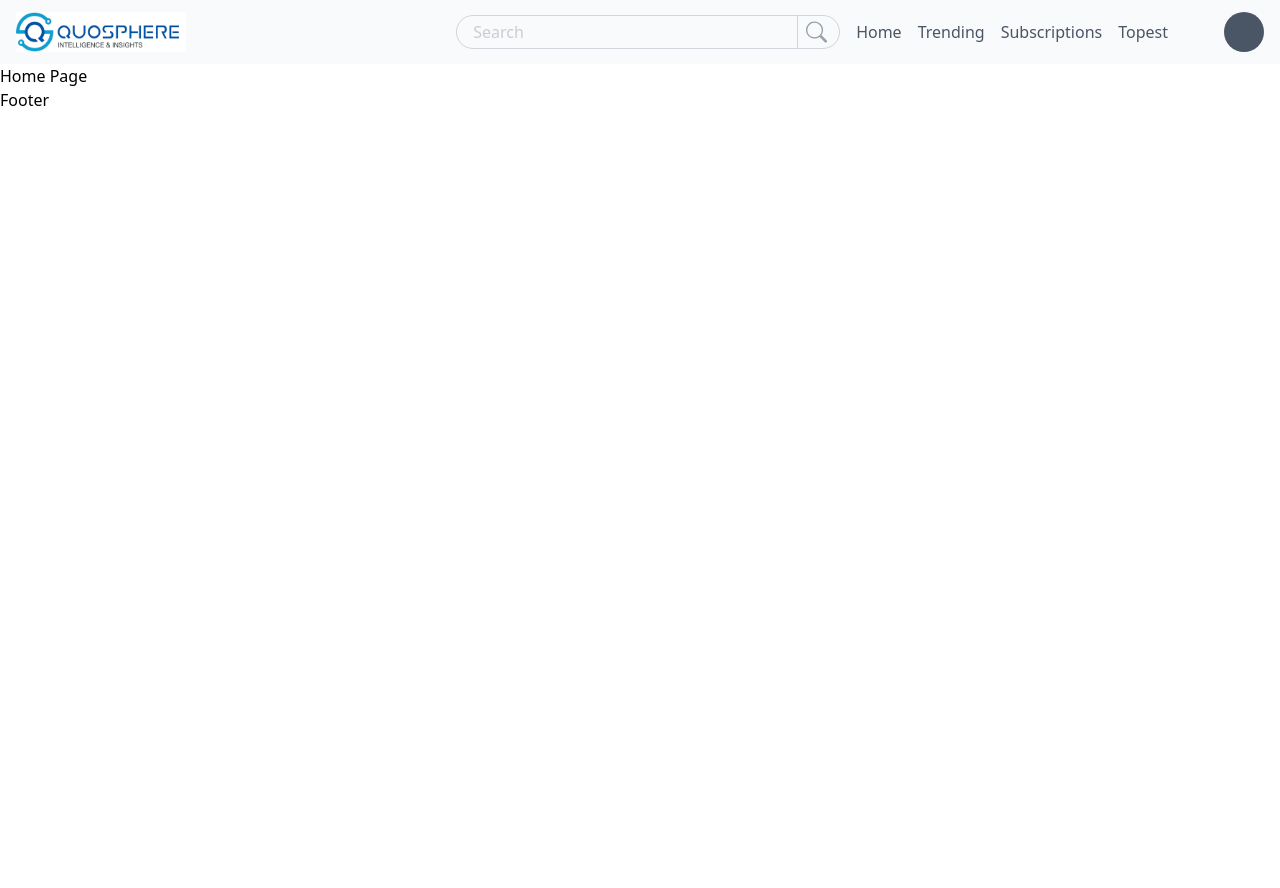
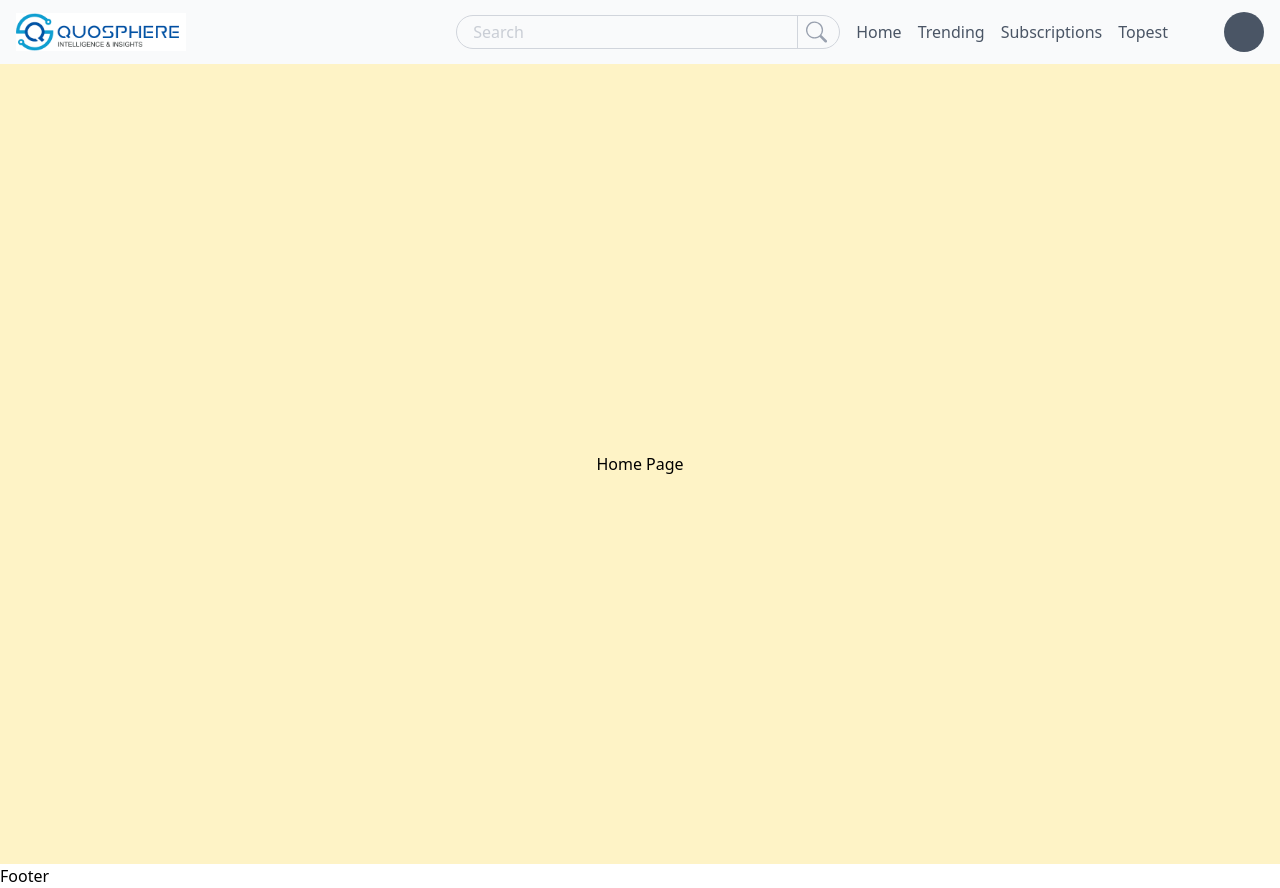
Before and after one commit to iCoder5744/quosphere, a Next.js app: page / in a window 1280 px wide. Before the commit the page ends 800 px from the top, so only its background shows below. Built offline with nearby package versions, Linux system fonts and the light colour scheme.

Commit message:
write a right sentaxt to the logo image

```diff
--- /dev/null
+++ b/src/app/api/auth/route.js
@@ -0,0 +1,7 @@
+export async function GET(req) {
+    return Response.json({ message: "Auth GET request successful" });
+  }
+
+  export async function POST(req) {
+    return Response.json({ message: "Auth POST request successful" });
+  }
--- a/src/app/api/auth/route.jsx
+++ /dev/null
@@ -1,9 +0,0 @@
-import React from 'react'
-
-const route = () => {
-  return (
-    <div>route</div>
-  )
-}
-
-export default route
--- a/src/app/auth/login/page.jsx
+++ /dev/null
@@ -1,9 +0,0 @@
-import React from 'react'
-
-const page = () => {
-  return (
-    <div>page</div>
-  )
-}
-
-export default page
--- a/src/app/auth/register/page.jsx
+++ /dev/null
@@ -1,9 +0,0 @@
-import React from 'react'
-
-const page = () => {
-  return (
-    <div>page</div>
-  )
-}
-
-export default page
--- a/src/app/page.jsx
+++ b/src/app/page.jsx
@@ -2,7 +2,7 @@ import React from 'react'
 
 const page = () => {
   return (
-    <div className='w-full h-full '>Home Page</div>
+    <div className='w-full h-screen bg-amber-100 flex items-center justify-center'>Home Page</div>
   )
 }
 
--- a/src/components/Navbar.jsx
+++ b/src/components/Navbar.tsx
@@ -1,7 +1,8 @@
 import React, { useState } from "react";
+import Image from "next/image";
 import { BsSearch } from "react-icons/bs";
 import { RiMenu2Line } from "react-icons/ri";
-import Sidebar from "../components/Sidebar"; // Import the Sidebar component from your sidebar folder
+import Sidebar from "./Sidebar"; // Import the Sidebar component from your sidebar folder
 
 const Navbar = () => {
   const [isSidebarOpen, setIsSidebarOpen] = useState(false);
@@ -28,7 +29,7 @@ const Navbar = () => {
           />
 
           {/* Logo */}
-          <img src="/logo.png" alt="Logo" className="h-10 md:w-[200px]" />
+          <Image src="/logo.png" alt="" width={200} height={50} className="md:w-[200px]" />
 
           {/* Profile Icon for Small Screens */}
           <div className="sm:hidden min-w-10 min-h-10 bg-gray-600 rounded-full"></div>
@@ -67,16 +68,14 @@ const Navbar = () => {
         <>
           <div
             style={{ backgroundColor: "rgba(31, 41, 55, 0.5)" }} // RGB color with 50% opacity
-  className={`fixed inset-0 z-40 transition-opacity duration-300 ${
-    isSidebarOpen ? "opacity-100" : "opacity-0 pointer-events-none"
+            className={`fixed inset-0 z-40 transition-opacity duration-300 ${isSidebarOpen ? "opacity-100" : "opacity-0 pointer-events-none"
               }`}
             onClick={closeSidebar}
           ></div>
 
           {/* Sidebar */}
           <div
-  className={`fixed inset-y-0 left-0 w-64 bg-white z-50 transform transition-transform duration-300 ease-in-out ${
-    isSidebarOpen ? "translate-x-0" : "-translate-x-full"
+            className={`fixed inset-y-0 left-0 w-64 bg-white z-50 transform transition-transform duration-300 ease-in-out ${isSidebarOpen ? "translate-x-0" : "-translate-x-full"
               }`}
           >
             <Sidebar closeSidebar={closeSidebar} />
--- a/tsconfig.json
+++ b/tsconfig.json
@@ -22,6 +22,6 @@
       "@/*": ["./src/*"]
     }
   },
-  "include": ["next-env.d.ts", "**/*.ts", "**/*.tsx", ".next/types/**/*.ts", "src/app/page.jsx", "src/app/layout.jsx"],
+  "include": ["next-env.d.ts", "**/*.ts", "**/*.tsx", ".next/types/**/*.ts", "src/app/page.jsx", "src/app/layout.js", "src/components/MainLayout.jsx", "src/components/Footer.jsx", "src/components/Sidebar.jsx"],
   "exclude": ["node_modules"]
 }
```
Also changed, not shown: src/app/layout.js (renamed from src/app/layout.jsx). Lines whose indentation alone changed are shown as unchanged.
